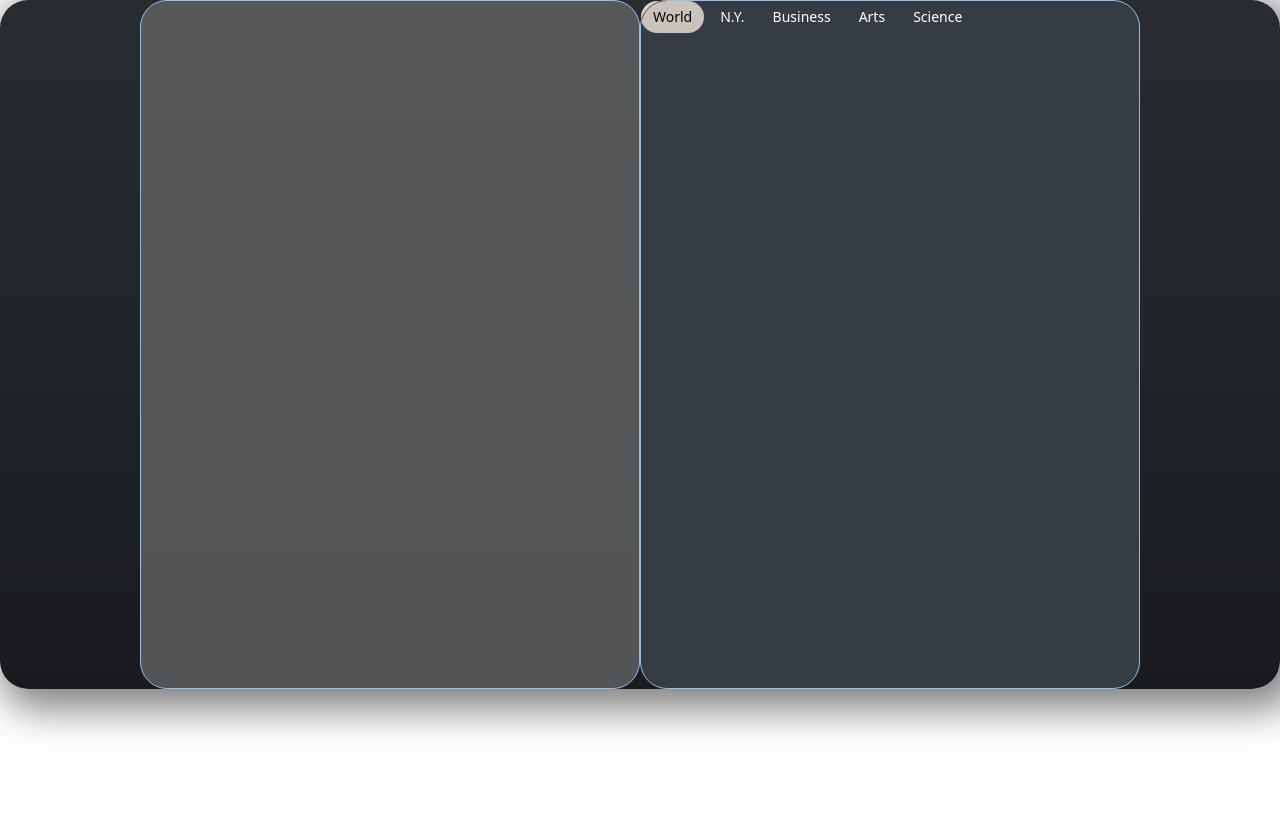
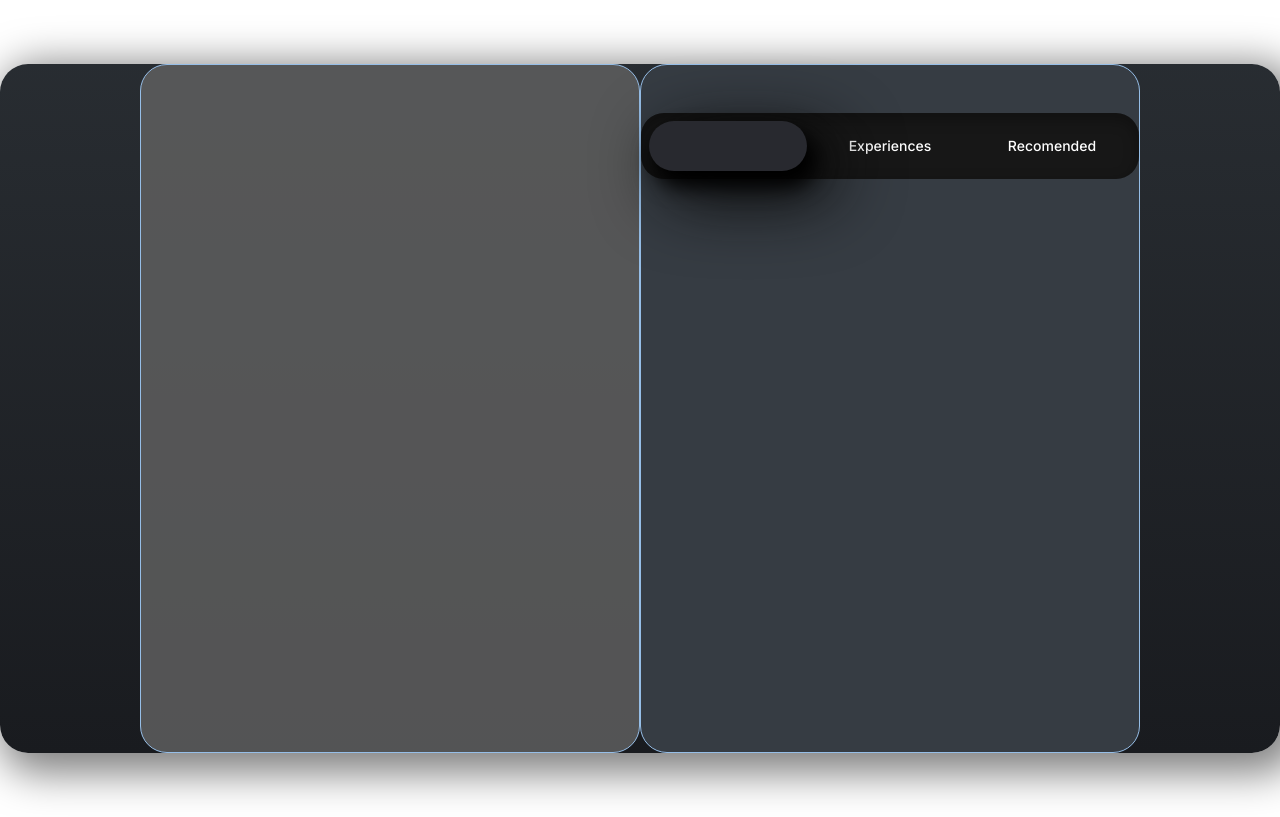
Before and after one commit to kirank55/lunacal-assignment, a React (Vite) app: page / in a window 1280 px wide. Built offline with nearby package versions, Linux system fonts and the light colour scheme.

Commit message:
animated tab

```diff
--- a/index.html
+++ b/index.html
@@ -5,6 +5,9 @@
     <link rel="icon" type="image/svg+xml" href="/vite.svg" />
     <meta name="viewport" content="width=device-width, initial-scale=1.0" />
     <title>lunacal-assignment</title>
+    <link rel="preconnect" href="https://fonts.googleapis.com">
+<link rel="preconnect" href="https://fonts.gstatic.com" crossorigin>
+<link href="https://fonts.googleapis.com/css2?family=Inter:ital,opsz,wght@0,14..32,100..900;1,14..32,100..900&family=Poppins:ital,wght@1,500;&display=swap" rel="stylesheet">
   </head>
   <body>
     <div id="root"></div>
--- a/src/App.css
+++ b/src/App.css
@@ -7,6 +7,7 @@
 .content{
     display: flex;
     justify-content: center;
+    margin: 4em 0;
 }
 .empty-space {
   min-height: 689px;
@@ -24,7 +25,11 @@
     max-width: 500px;
 
   background: #363C43;
-  /* background: red; */
   border: 1px solid #96bee7;
   border-radius: 27px;
 }
+
+.animated-tabs-section{
+    /* background: red; */
+    height: 200px
+}
--- a/src/components/AnimatedTabs.jsx
+++ b/src/components/AnimatedTabs.jsx
@@ -1,26 +1,27 @@
 import { motion } from "framer-motion";
 import { useState } from "react";
 
+import "./animatedTabs.css";
+
 let tabs = [
-  { id: "world", label: "World" },
-  { id: "ny", label: "N.Y." },
-  { id: "business", label: "Business" },
-  { id: "arts", label: "Arts" },
-  { id: "science", label: "Science" },
+  { id: 1, label: "About Me" },
+  { id: 2, label: "Experiences" },
+  { id: 3, label: "Recomended" },
 ];
 
 function AnimatedTabs() {
   let [activeTab, setActiveTab] = useState(tabs[0].id);
 
   return (
+    <div className="AnimatedTabs">
       <div className="flex space-x-1">
         {tabs.map((tab) => (
           <button
             key={tab.id}
             onClick={() => setActiveTab(tab.id)}
             className={`${
-            activeTab === tab.id ? "" : "hover:text-white/60"
-          } relative rounded-full px-3 py-1.5 text-sm font-medium text-white outline-sky-400 transition focus-visible:outline-2`}
+              activeTab === tab.id ? "activeTab" : "hover:text-white/60"
+            } relative rounded-full px-3 py-1.5 text-sm/8 font-medium text-white outline-sky-400 transition focus-visible:outline-2 h-[50px] w-[200px]`}
             style={{
               WebkitTapHighlightColor: "transparent",
             }}
@@ -28,16 +29,18 @@ function AnimatedTabs() {
             {activeTab === tab.id && (
               <motion.span
                 layoutId="bubble"
-              className="absolute inset-0 z-10 bg-white mix-blend-difference"
+                className="absolute inset-0 z-10 bg-white"
                 style={{ borderRadius: 9999 }}
                 transition={{ type: "spring", bounce: 0.2, duration: 0.6 }}
-            />
+              >
+              </motion.span>
             )}
             {tab.label}
           </button>
         ))}
       </div>
+    </div>
   );
 }
 
-export default AnimatedTabs
+export default AnimatedTabs;
--- /dev/null
+++ b/src/components/animatedTabs.css
@@ -0,0 +1,17 @@
+.AnimatedTabs {
+  /* background: #000; */
+  color: #fff;
+  margin: 3em 0;
+  padding: .5em;
+
+background: #171717;
+box-shadow: inset 0px 4.96001px 12.4px 2.48px rgba(0, 0, 0, 0.25);
+border-radius: 23px;
+
+}
+
+.AnimatedTabs button span {
+  background: #28292f;
+  box-shadow:7px 13px 20px 3px #000000, 20px 20px 67.4667px 8.43333px #0a0a0a;
+  border-radius: 16px;
+}
--- a/src/index.css
+++ b/src/index.css
@@ -6,4 +6,13 @@
 *::after,
 *::before{
   box-sizing: border-box;
+
+
 }
+
+body {
+  font-family: "Inter", sans-serif;
+  font-optical-sizing: auto;
+  font-weight: <weight>;
+  font-style: normal;
+}
```
Also changed, not shown: src/assets/questionMark.svg (added). Lines whose indentation alone changed are shown as unchanged.
